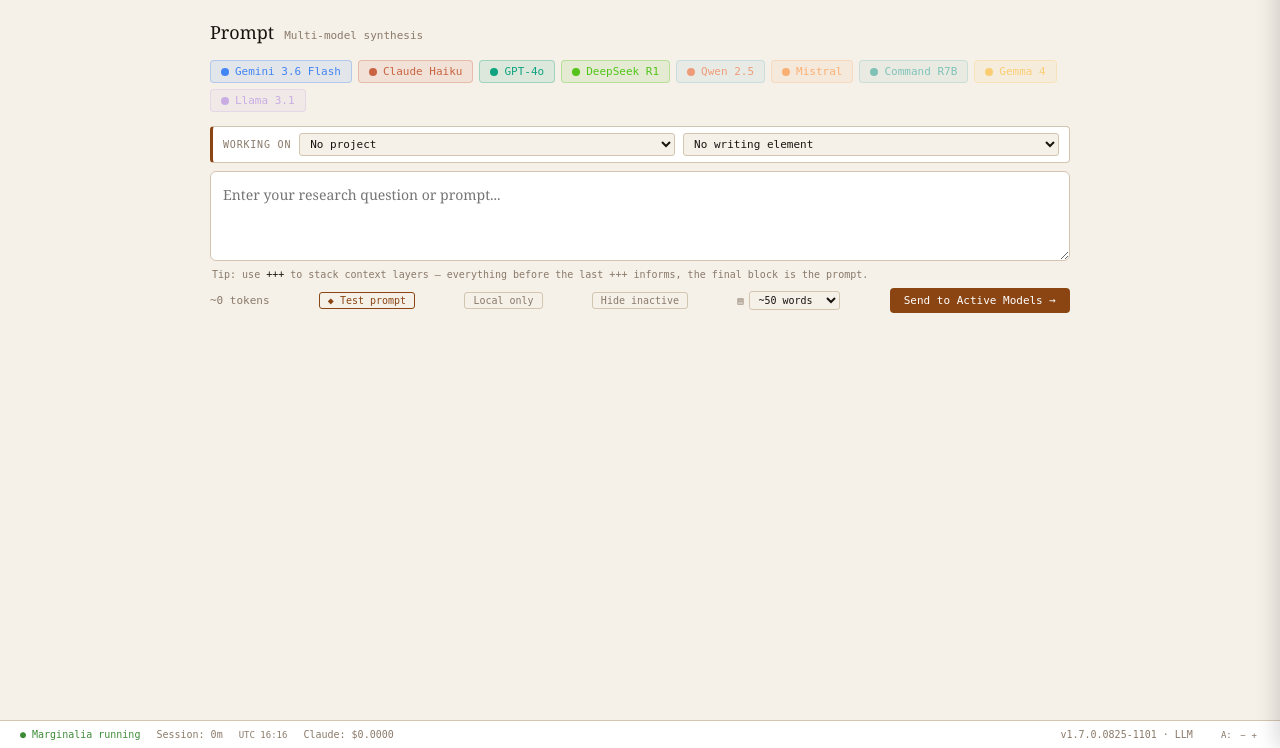
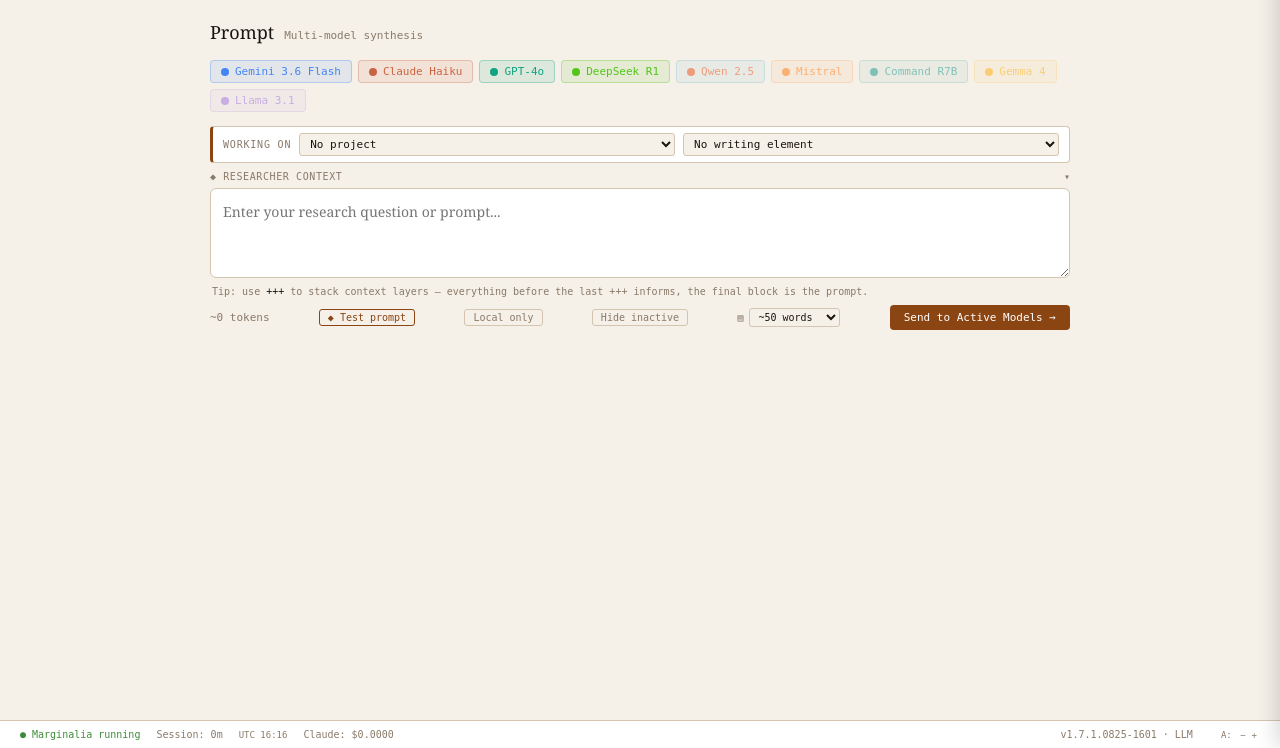
Before and after one commit to idarknightrex/marginalia, a Flask app: page / in a window 1280 px wide. Shown: the part 52-800 px from the top of the page. Run offline with Flask 3, Linux system fonts and the light colour scheme; data that the repository does not hold is empty; some libraries are stand-ins or nearby versions.

Commit message:
v1.7.1 connection exact match fix, project ref count clickable, researcher context preview in prompt view, Themes removed from ensure_sections, README margin notes framing

```diff
--- a/app.py
+++ b/app.py
@@ -1,5 +1,5 @@
 """
-Marginalia — app.py  v1.7.0.0825-1101
+Marginalia — app.py  v1.7.1.0825-1601
 Flask backend. Run via bootstrap.command or: python app.py
 All API keys loaded from setup.env — edit that file, never touch this one.
 """
@@ -64,7 +64,7 @@ for d in [REFERENCES_DIR, SESSIONS_DIR, CAPTURES_DIR, EXPORTS_DIR, PROJECTS_DIR,
 NOTES_DIR = APP_ROOT / "canonical" / "notes"
 
 # ─── Version ──────────────────────────────────────────────────────────────────
-APP_VERSION = "1.7.0.0825-1101"
+APP_VERSION = "1.7.1.0825-1601"
 
 
 
@@ -1064,7 +1064,7 @@ def update_reference(ref_filename):
             return body.rstrip() + "\n\n" + marker + "\n" + new_content + "\n"
 
     def ensure_sections(body):
-        for section in ["Themes", "Connections", "Abstract", "Annotation", "Argument Connection", "Your Notes", "Edit History", "Status History"]:
+        for section in ["Connections", "Abstract", "Annotation", "Argument Connection", "Your Notes", "Edit History", "Status History"]:
             if "## " + section not in body:
                 placeholder = {
                     "Themes": "<!-- Conceptual themes — full phrases, one per line as: - theme -->",
@@ -1091,7 +1091,7 @@ def update_reference(ref_filename):
     if "user_notes" in data and data["user_notes"]:
         body = replace_section(body, "Your Notes", data["user_notes"])
         meta.pop("user_notes", None)
-    if "connections" in data:
+    if "connections" in data and data["connections"]:
         body = replace_section(body, "Connections", data["connections"])
     # Write all tracked frontmatter fields from data into meta
     for field in ["title","authors","year","source_type","url_doi","physical_holding",
@@ -1210,7 +1210,7 @@ def get_projects():
                         meta["framing"] = raw if not raw.startswith("<!--") else ""
                     slug = meta["slug"]
                     connected = [r for r in all_refs
-                                 if any(slug in line.split("|")[0].strip()
+                                 if any(slug == line.split("|")[0].strip()
                                         for line in (r.get("conn_list") or []))]
                     meta["ref_count"] = len(connected)
                     meta["ref_titles"] = [r.get("title","")[:60] for r in connected[:5]]
@@ -1323,6 +1323,10 @@ def get_writing():
                             k, v = line.split(": ", 1)
                             meta[k.strip()] = v.strip()
                     meta["_filename"] = filepath.name
+                    if not meta.get("slug"):
+                        meta["slug"] = filepath.stem
+                    if not meta.get("title"):
+                        meta["title"] = meta["slug"]
                     items.append(meta)
         except Exception:
             pass
@@ -1552,13 +1556,13 @@ def library_synthesis():
     # Filter by project or writing slug when set — match against conn_list
     if project:
         refs = [r for r in all_refs
-                if any(project in line.split("|")[0].strip()
+                if any(project == line.split("|")[0].strip()
                        for line in (r.get("conn_list") or []))]
         if not refs:
             return jsonify({"error": f"No references connected to project '{project}'"}), 400
     elif writing:
         refs = [r for r in all_refs
-                if any(writing in line.split("|")[0].strip()
+                if any(writing == line.split("|")[0].strip()
                        for line in (r.get("conn_list") or []))]
         if not refs:
             return jsonify({"error": f"No references connected to writing piece '{writing}'"}), 400
@@ -2008,7 +2012,7 @@ def sessions_predict():
     if project:
         all_refs = read_all_references()
         connected = [r for r in all_refs
-                     if any(project in line.split("|")[0].strip()
+                     if any(project == line.split("|")[0].strip()
                             for line in (r.get("conn_list") or []))]
         if connected:
             ref_context = "\n\nCONNECTED REFERENCES:\n" + "\n".join(
--- a/templates/index.html
+++ b/templates/index.html
@@ -161,6 +161,26 @@
       </select>
     </div>
     <div id="framing-preview" style="display:none;font-family:monospace;font-size:10px;color:var(--muted);padding:5px 8px;background:var(--surface);border-left:2px solid var(--accent);border-radius:0 3px 3px 0;margin-bottom:6px;cursor:pointer;line-height:1.5" onclick="toggleFramingPreview()" title="Click to expand/collapse"></div>
+    <div id="researcher-context-preview" style="display:none;font-family:monospace;font-size:10px;color:var(--muted);padding:5px 8px;background:var(--surface);border-left:2px solid var(--border);border-radius:0 3px 3px 0;margin-bottom:6px;line-height:1.5">
+      <span style="color:var(--muted);text-transform:uppercase;letter-spacing:.06em;font-size:9px">Researcher context active</span>
+      <span id="researcher-context-preview-text" style="margin-left:8px"></span>
+    </div>
+
+    <!-- Researcher context — collapsible, above prompt -->
+    <div id="researcher-context-bar" style="margin-bottom:6px">
+      <div style="display:flex;align-items:center;gap:6px;cursor:pointer" onclick="toggleResearcherContextEdit()">
+        <span style="font-family:monospace;font-size:10px;color:var(--muted);text-transform:uppercase;letter-spacing:.06em">&#9670; Researcher context</span>
+        <span id="researcher-context-preview" style="font-family:monospace;font-size:10px;color:var(--muted);flex:1;overflow:hidden;text-overflow:ellipsis;white-space:nowrap"></span>
+        <span style="font-family:monospace;font-size:10px;color:var(--muted)">&#9662;</span>
+      </div>
+      <div id="researcher-context-edit" style="display:none;margin-top:6px">
+        <textarea id="researcher-context-input" rows="3" placeholder="Tell the council who you are — PhD candidate in SoTL researching embodied learning. Set once, injects into every prompt as Layer 1 context." style="width:100%;font-family:monospace;font-size:11px;background:var(--bg);border:1px solid var(--border);border-radius:4px;color:var(--text);padding:6px 8px;box-sizing:border-box;resize:vertical"></textarea>
+        <div style="display:flex;justify-content:flex-end;gap:6px;margin-top:4px">
+          <span id="researcher-context-status" style="font-family:monospace;font-size:10px;color:var(--muted);align-self:center"></span>
+          <button class="btn-secondary" style="font-size:10px;padding:3px 10px" onclick="saveResearcherContext()">Save</button>
+        </div>
+      </div>
+    </div>
 
     <textarea id="prompt-input" placeholder="Enter your research question or prompt..."></textarea>
     <div style="font-family:monospace;font-size:10px;color:var(--muted);margin:3px 0 4px;padding-left:2px">
@@ -507,23 +527,6 @@
         </div>
       </div>
     </div><!-- /Export zone -->
-
-    <!-- Zone 4: Researcher context — tells the council who it's talking to -->
-    <div style="border:1px solid var(--border);border-radius:6px;padding:14px 16px;margin-bottom:16px;background:var(--surface)">
-      <div style="font-family:monospace;font-size:10px;color:var(--muted);text-transform:uppercase;letter-spacing:.08em;margin-bottom:12px;padding-bottom:8px;border-bottom:1px solid var(--border)">
-        &#9670; Researcher context
-      </div>
-      <div style="font-family:monospace;font-size:11px;color:var(--muted);margin-bottom:10px;line-height:1.5">
-        Tell the council who you are and what kind of response is useful. Without this block the council defaults to assistant mode — helpful, affirming, structured — regardless of synthesis mode. Set it once; it injects into every prompt.
-      </div>
-      <div class="import-section">
-        <textarea id="researcher-context-input" rows="4" placeholder="e.g. I am a PhD candidate in SoTL at the University of Saskatchewan researching embodied learning, intentional epistemic friction, and intellectual risk-taking in first-year undergraduates. I am not looking for validation — I need the council to pressure-test my thinking, surface what I haven't asked, and push back where the argument is weakest." style="width:100%;font-family:monospace;font-size:11px;background:var(--bg);border:1px solid var(--border);border-radius:4px;color:var(--text);padding:8px;box-sizing:border-box;resize:vertical"></textarea>
-        <div style="display:flex;justify-content:space-between;align-items:center;margin-top:8px">
-          <span id="researcher-context-status" style="font-family:monospace;font-size:10px;color:var(--muted)"></span>
-          <button class="btn-primary" style="font-size:11px;padding:5px 14px" onclick="saveResearcherContext()">Save context</button>
-        </div>
-      </div>
-    </div><!-- /Researcher context zone -->
 
   </div><!-- /view-ingest -->
 
```
Also changed, not shown: README.md, static/app.js.
